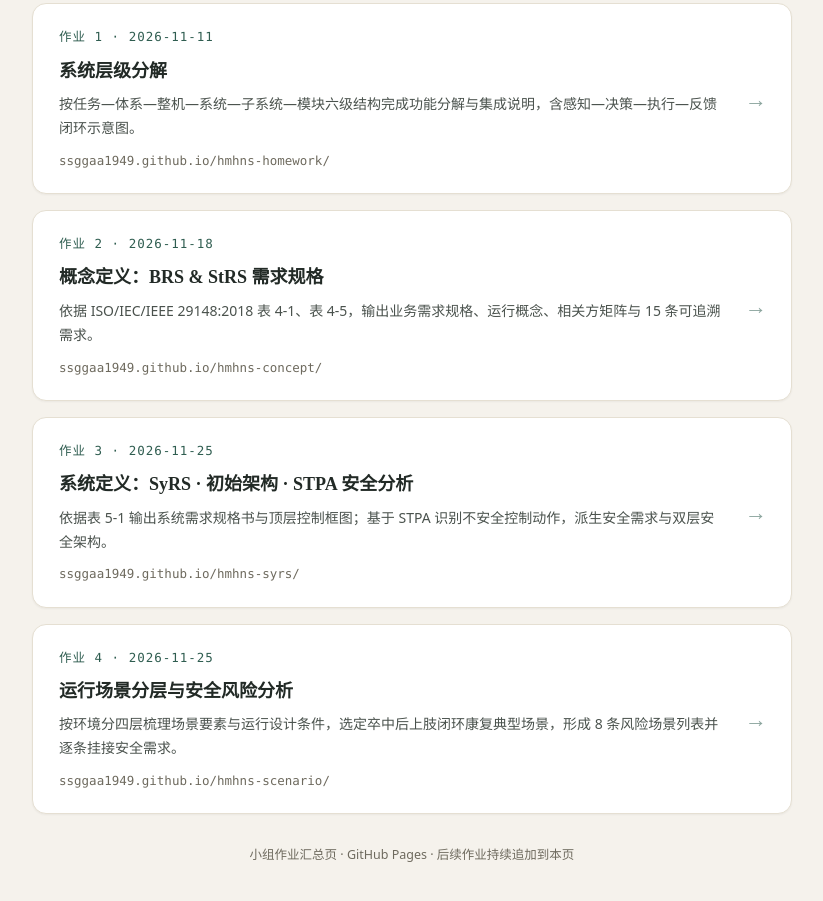
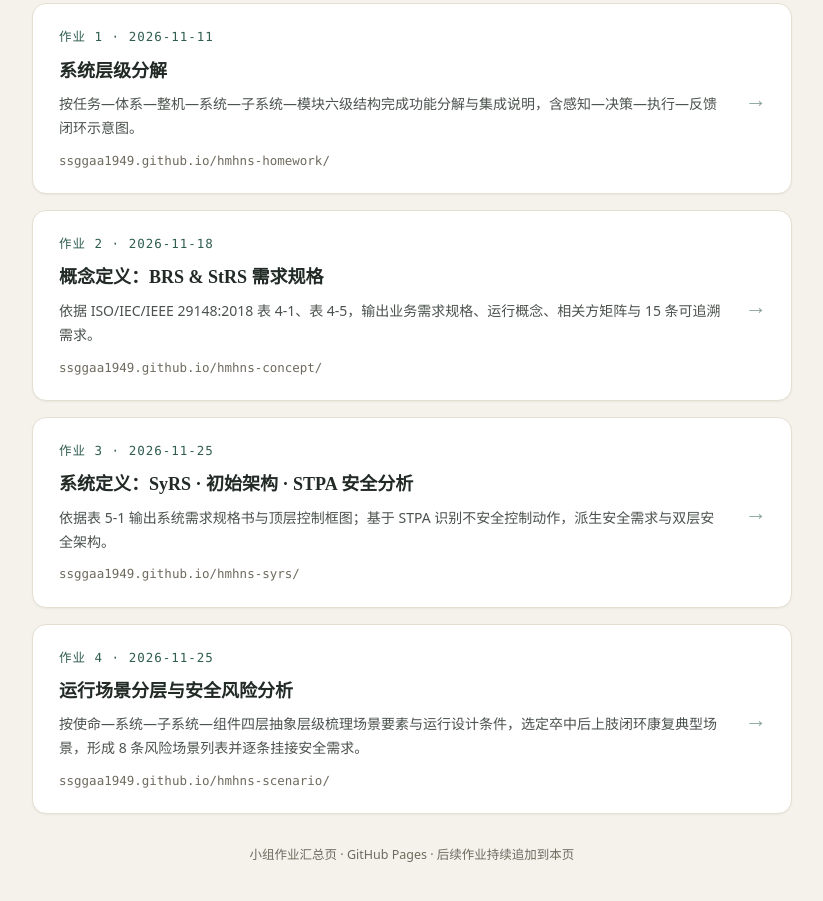
Before and after one commit to ssggaa1949/ssggaa1949.github.io, a plain HTML site: page index.html in a window 1280 px wide. Shown: the part 273-1174 px from the top of the page, without its empty margins (228-1051 px from the left). Drawn offline with Linux system fonts and the light colour scheme; a web font is replaced by a local one.

Commit message:
同步作业4 场景分层口径到索引卡片描述

```diff
--- a/index.html
+++ b/index.html
@@ -59,7 +59,7 @@
   <a class="item" href="https://ssggaa1949.github.io/hmhns-scenario/">
     <div class="num">作业 4 · 2026-11-25</div>
     <h2>运行场景分层与安全风险分析</h2>
-    <p>按环境分四层梳理场景要素与运行设计条件，选定卒中后上肢闭环康复典型场景，形成 8 条风险场景列表并逐条挂接安全需求。</p>
+    <p>按使命—系统—子系统—组件四层抽象层级梳理场景要素与运行设计条件，选定卒中后上肢闭环康复典型场景，形成 8 条风险场景列表并逐条挂接安全需求。</p>
     <div class="url">ssggaa1949.github.io/hmhns-scenario/</div>
     <div class="go">→</div>
   </a>
```
